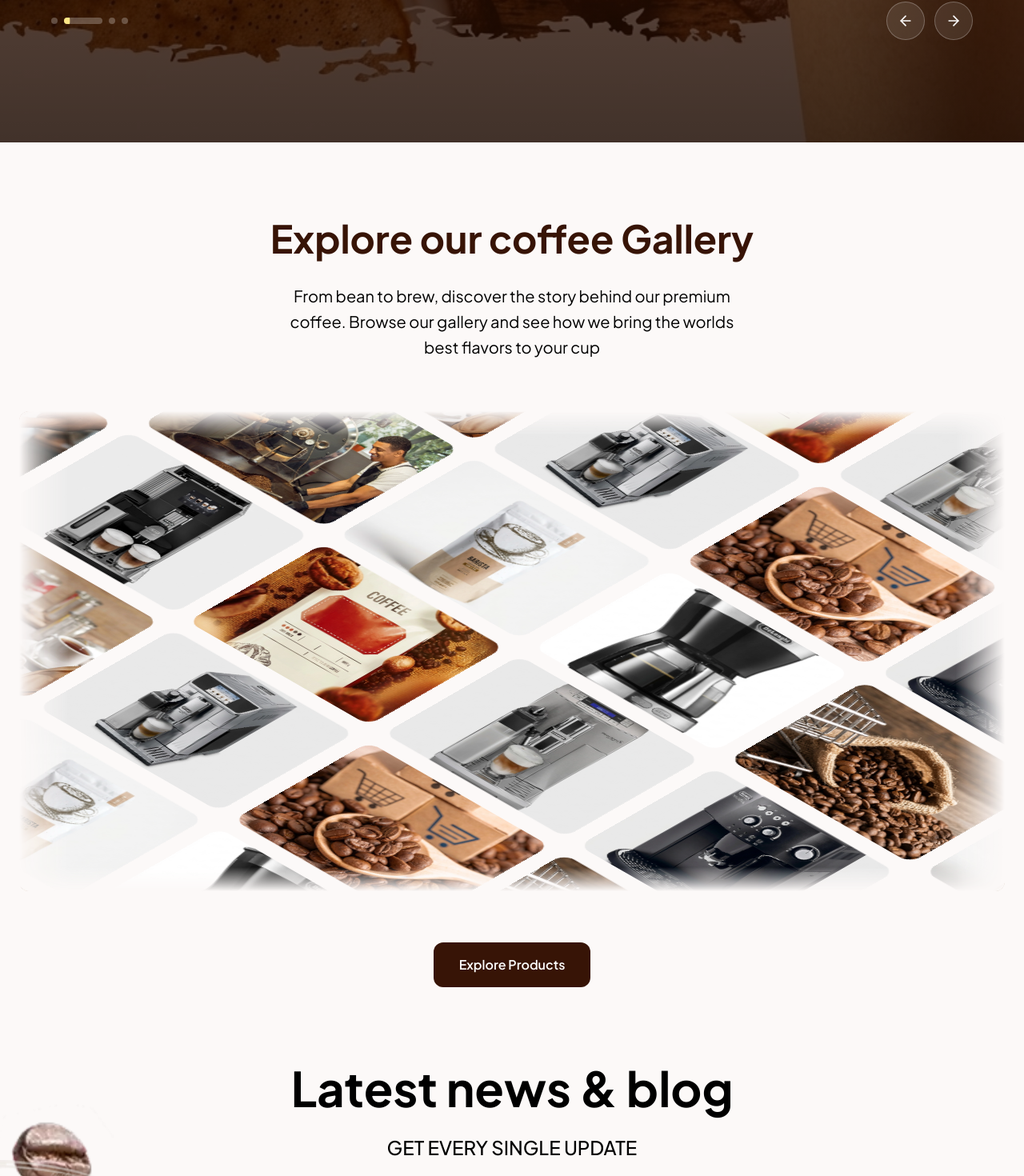
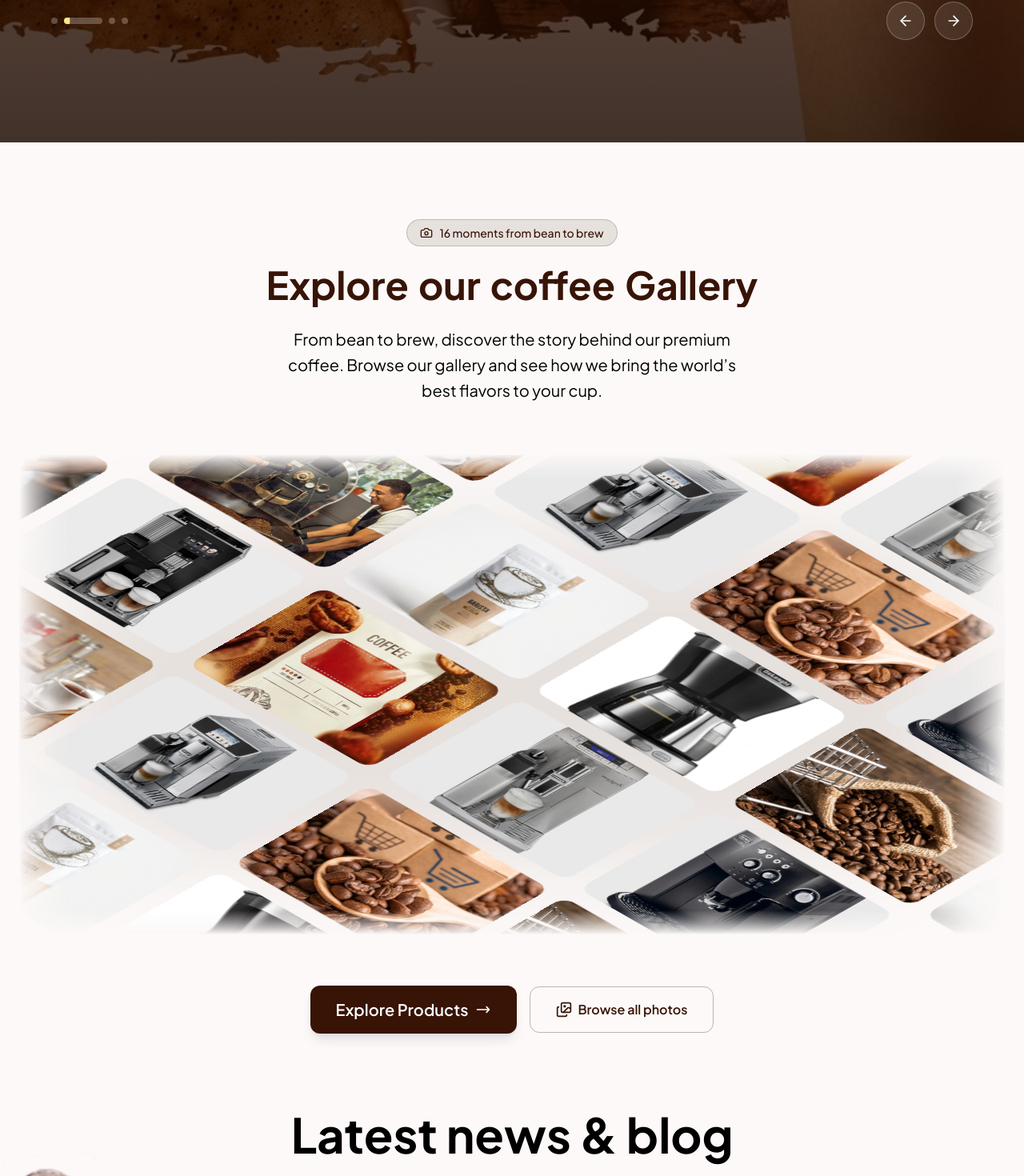
Before and after one commit to MehtiAbdullahi/Coffee_Shop, a Next.js app: page / in a window 1280 px wide. Shown: the part 5496-6966 px from the top of the page at 80% size. Built offline with nearby package versions, Linux system fonts and the light colour scheme.

Commit message:
feat: enhance Gallery-section UI and overall experience

```diff
--- a/src/components/gallery/Gallery.tsx
+++ b/src/components/gallery/Gallery.tsx
@@ -1,5 +1,10 @@
-import React from "react";
-// import GallerySlider from "../gallery-slider/GallerySlider";
+"use client";
+
+import React, { useState } from "react";
+import { motion, useReducedMotion } from "motion/react";
+import Lightbox from "yet-another-react-lightbox";
+import "yet-another-react-lightbox/styles.css";
+import { ArrowRight, Camera, Expand, Images } from "lucide-react";
 import { Marquee3D } from "../ui/marquee-3d";
 
 const images = [
@@ -21,42 +26,206 @@ const images = [
   "/images/products/coffee-machine3.webp",
 ];
 
+const EASE = [0.22, 1, 0.36, 1] as const;
+
+// کدوم آیتم‌ها در گرید موبایل/تبلت بزرگ‌تر باشن (الگوی bento)
+const isFeatured = (i: number) => i % 5 === 0;
+
 const Gallery = () => {
+  const reduced = useReducedMotion();
+  const [lightboxIndex, setLightboxIndex] = useState(-1);
+
+  const headingWords = "Explore our coffee Gallery".split(" ");
+
   return (
     <section className="container mx-auto my-24 px-6">
+      {/* ---------------------------- Header ---------------------------- */}
       <div className="flex flex-col items-center justify-center text-center">
-        <h2 className="text-primary mb-8 text-3xl font-bold sm:text-4xl md:text-5xl">
-          Explore our coffee Gallery
-        </h2>
-        <p className="mix-w-0 w-full max-w-150 text-sm leading-8 text-wrap sm:text-xl">
+        <motion.div
+          initial={reduced ? false : { opacity: 0, y: 16, scale: 0.95 }}
+          whileInView={{ opacity: 1, y: 0, scale: 1 }}
+          viewport={{ once: true, amount: 0.3 }}
+          transition={{ duration: 0.6, ease: EASE }}
+          className="border-primary/20 bg-primary/10 text-primary mb-6 inline-flex items-center gap-2 rounded-full border px-4 py-1.5 text-sm font-medium"
+        >
+          <Camera className="size-4" />
+          <span>{images.length} moments from bean to brew</span>
+        </motion.div>
+
+        {/* تریگر روی خود h2 است تا کلمه‌های clip شده مشکلی ایجاد نکنن */}
+        <motion.h2
+          initial={reduced ? "show" : "hidden"}
+          whileInView="show"
+          viewport={{ once: true, amount: 0.3 }}
+          transition={{ staggerChildren: 0.08, delayChildren: 0.15 }}
+          className="text-primary mb-6 flex flex-wrap justify-center gap-x-3 text-3xl font-bold sm:text-4xl md:text-5xl"
+        >
+          {headingWords.map((word, i) => (
+            <span key={i} className="overflow-hidden pb-1">
+              <motion.span
+                className="inline-block"
+                variants={{
+                  hidden: { y: "110%" },
+                  show: { y: 0, transition: { duration: 0.7, ease: EASE } },
+                }}
+              >
+                {word}
+              </motion.span>
+            </span>
+          ))}
+        </motion.h2>
+
+        <motion.p
+          initial={reduced ? false : { opacity: 0, y: 20 }}
+          whileInView={{ opacity: 1, y: 0 }}
+          viewport={{ once: true, amount: 0.3 }}
+          transition={{ duration: 0.7, delay: 0.5, ease: EASE }}
+          className="w-full max-w-150 min-w-0 text-sm leading-8 text-wrap opacity-80 sm:text-xl"
+        >
           From bean to brew, discover the story behind our premium coffee.
-          Browse our gallery and see how we bring the worlds best flavors to
-          your cup
-        </p>
+          Browse our gallery and see how we bring the world’s best flavors to
+          your cup.
+        </motion.p>
       </div>
+
       <div className="text-center">
-        <div className="my-16 flex w-full flex-wrap justify-around gap-3 md:gap-5 lg:h-150">
+        {/* ------------------- Desktop: Marquee 3D ------------------- */}
+        <motion.div
+          initial={reduced ? false : { opacity: 0, scale: 0.96 }}
+          whileInView={{ opacity: 1, scale: 1 }}
+          viewport={{ once: true, amount: 0.15 }}
+          transition={{ duration: 0.9, ease: EASE }}
+          className="relative my-16 h-150 overflow-hidden rounded-3xl max-lg:hidden"
+        >
+          {/* نور نرم پشت مارکی */}
+          <div
+            aria-hidden
+            className="bg-primary/10 pointer-events-none absolute inset-x-10 top-1/2 h-2/3 -translate-y-1/2 rounded-full blur-3xl"
+          />
           <Marquee3D
-            className="h-full rounded-xl max-lg:hidden"
+            className="relative h-full rounded-xl"
             columns={6}
             images={images}
             duration={20}
             reverse
             pauseOnHover
           />
+          {/* محو شدن بالا و پایین */}
+          <div
+            aria-hidden
+            className="from-background pointer-events-none absolute inset-x-0 top-0 h-24 bg-linear-to-b to-transparent"
+          />
+          <div
+            aria-hidden
+            className="from-background pointer-events-none absolute inset-x-0 bottom-0 h-24 bg-linear-to-t to-transparent"
+          />
+        </motion.div>
+
+        {/* ------------------- Mobile / Tablet: Bento grid ------------------- */}
+        <div className="my-12 grid grid-flow-dense auto-rows-[7rem] grid-cols-2 gap-3 min-[480px]:auto-rows-[9rem] md:auto-rows-[11rem] md:grid-cols-3 md:gap-4 lg:hidden">
           {images.map((src, index) => (
-            <img
-              className="h-32 w-32 rounded-2xl object-cover md:h-48 md:w-48 lg:hidden"
-              key={index}
-              src={src}
-              alt=""
-            />
+            <motion.button
+              key={src}
+              type="button"
+              onClick={() => setLightboxIndex(index)}
+              aria-label={`Open photo ${index + 1}`}
+              initial={reduced ? false : { opacity: 0, y: 30, scale: 0.95 }}
+              whileInView={{ opacity: 1, y: 0, scale: 1 }}
+              viewport={{ once: true, amount: 0.2 }}
+              transition={{
+                duration: 0.6,
+                delay: (index % 3) * 0.08,
+                ease: EASE,
+              }}
+              whileTap={{ scale: 0.97 }}
+              className={`group relative cursor-pointer overflow-hidden rounded-2xl outline-none focus-visible:ring-2 focus-visible:ring-offset-2 ${
+                isFeatured(index) ? "col-span-2 row-span-2" : ""
+              }`}
+            >
+              <img
+                src={src}
+                alt={`Coffee gallery photo ${index + 1}`}
+                loading="lazy"
+                decoding="async"
+                className="size-full object-cover transition-transform duration-700 ease-out group-hover:scale-110"
+              />
+              <span
+                aria-hidden
+                className="absolute inset-0 bg-linear-to-t from-black/50 via-transparent to-transparent opacity-0 transition-opacity duration-300 group-hover:opacity-100 group-active:opacity-100"
+              />
+              <span
+                aria-hidden
+                className="absolute right-3 bottom-3 grid size-9 translate-y-2 place-items-center rounded-full bg-white/20 text-white opacity-0 backdrop-blur-md transition-all duration-300 group-hover:translate-y-0 group-hover:opacity-100 group-active:translate-y-0 group-active:opacity-100"
+              >
+                <Expand className="size-4" />
+              </span>
+            </motion.button>
           ))}
         </div>
-        <button className="bg-primary cursor-pointer rounded-xl px-8 py-4 font-semibold text-white max-[426px]:px-6 max-[426px]:py-2">
-          Explore Products
-        </button>
+
+        {/* ----------------------------- CTA ----------------------------- */}
+        <motion.div
+          initial={reduced ? false : { opacity: 0, y: 20 }}
+          whileInView={{ opacity: 1, y: 0 }}
+          viewport={{ once: true, amount: 0.5 }}
+          transition={{ duration: 0.6, ease: EASE }}
+          className="flex flex-col items-center justify-center gap-3 sm:flex-row sm:gap-4"
+        >
+          <motion.button
+            initial={{ opacity: 0, y: 20 }}
+            whileInView={{ opacity: 1, y: 0 }}
+            viewport={{ once: true }}
+            transition={{ delay: 0.25, duration: 0.5 }}
+            className="bg-primary group relative inline-flex cursor-pointer items-center gap-2 overflow-hidden rounded-xl px-8 py-4 font-semibold text-white shadow-lg shadow-black/10 max-[426px]:px-6 max-[426px]:py-3"
+          >
+            <span className="relative z-10 text-sm md:text-xl">
+              Explore Products
+            </span>
+
+            {/* Arrow */}
+            <svg
+              className="relative z-10 h-5 w-5 transition-transform duration-300 md:group-hover:translate-x-1"
+              fill="none"
+              viewBox="0 0 24 24"
+              stroke="currentColor"
+            >
+              <path
+                strokeLinecap="round"
+                strokeLinejoin="round"
+                strokeWidth={2}
+                d="M17 8l4 4m0 0l-4 4m4-4H3"
+              />
+            </svg>
+
+            {/* Hover shine effect */}
+            <span className="absolute inset-0 -translate-x-full bg-linear-to-r from-transparent via-white/20 to-transparent transition-transform duration-700 group-hover:translate-x-full" />
+          </motion.button>
+
+          <motion.button
+            type="button"
+            onClick={() => setLightboxIndex(0)}
+            whileHover={{ y: -2 }}
+            whileTap={{ scale: 0.97 }}
+            className="border-primary/30 text-primary hover:bg-primary/10 inline-flex cursor-pointer items-center gap-2 rounded-xl border px-8 py-4 font-semibold transition-colors max-[426px]:px-6 max-[426px]:py-3"
+          >
+            <Images className="size-5" />
+            Browse all photos
+          </motion.button>
+        </motion.div>
       </div>
+
+      {/* ---------------------------- Lightbox ---------------------------- */}
+      <Lightbox
+        open={lightboxIndex >= 0}
+        index={lightboxIndex}
+        close={() => setLightboxIndex(-1)}
+        slides={images.map((src, i) => ({
+          src,
+          alt: `Coffee gallery photo ${i + 1}`,
+        }))}
+        carousel={{ finite: false }}
+        animation={{ fade: reduced ? 0 : 300, swipe: reduced ? 0 : 400 }}
+      />
     </section>
   );
 };
```
